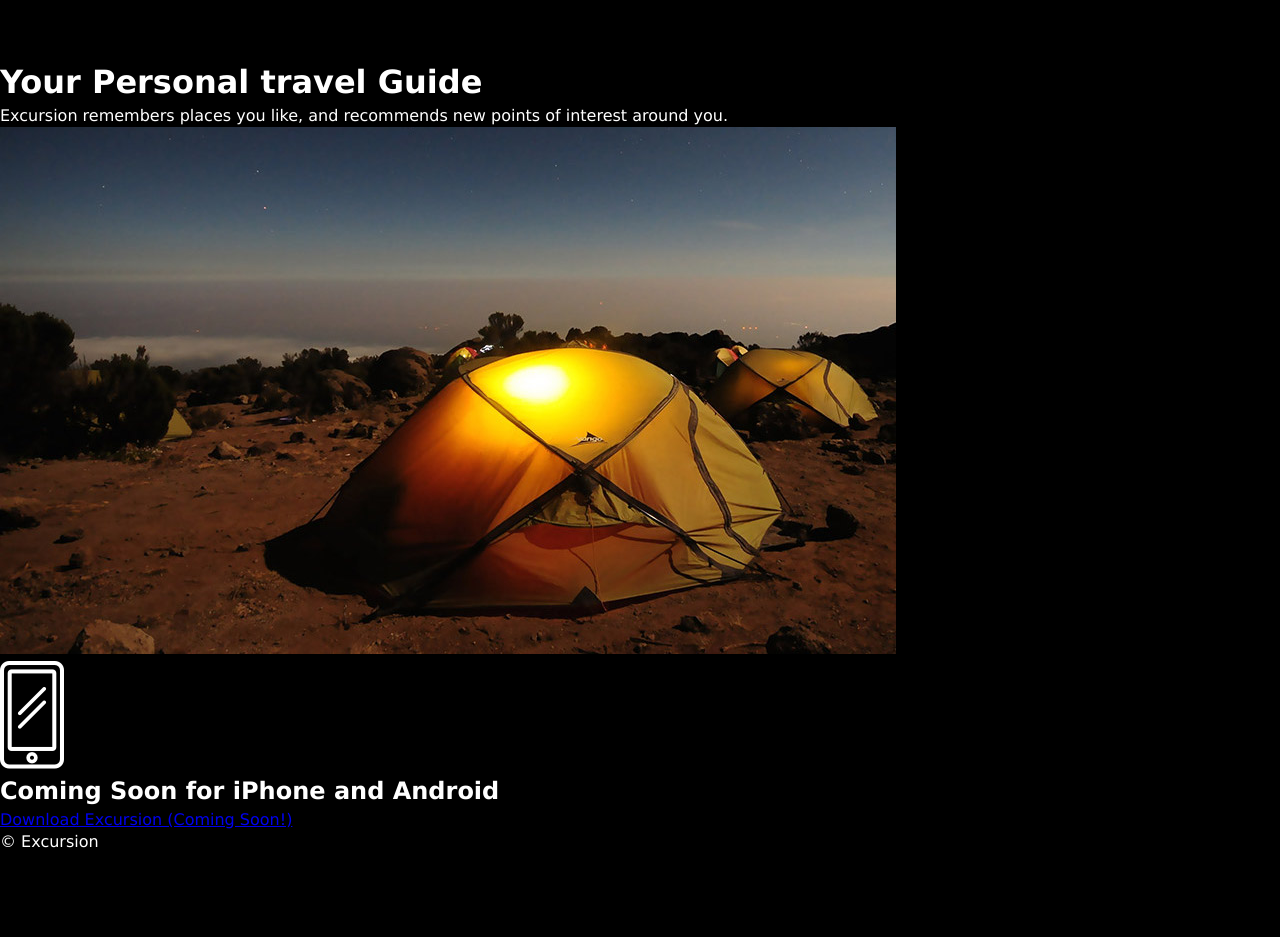
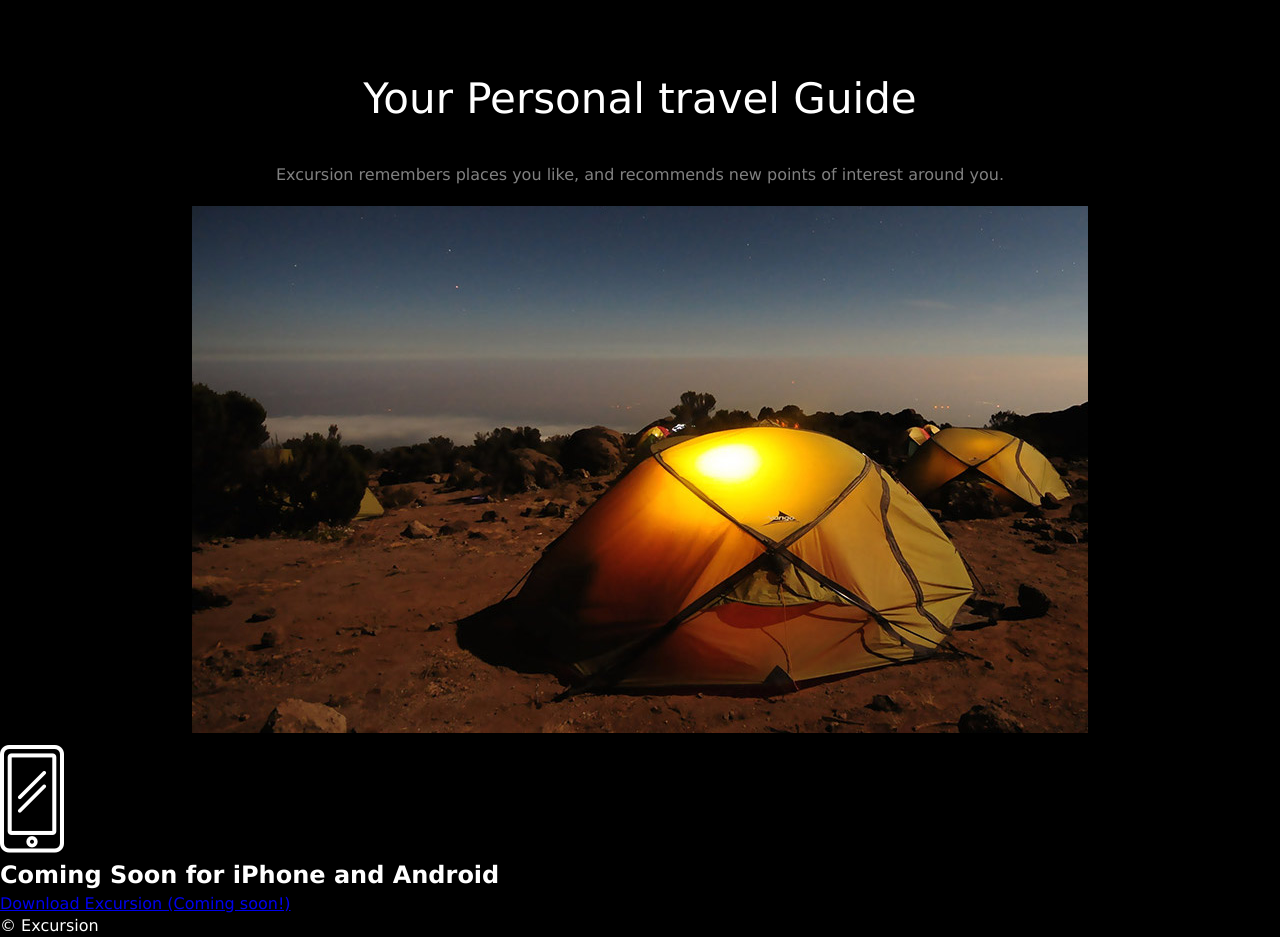
Before and after one commit to zuhranahmed/excursion, a plain HTML site: page index.html in a window 1280 px wide. Shown: the part 740-1677 px from the top of the page. Before the commit the page ends 1593 px from the top, so only its background shows below. Drawn offline with Linux system fonts and the light colour scheme.

Commit message:
style the showcase container in style .css

```diff
--- a/index.html
+++ b/index.html
@@ -9,10 +9,9 @@
   <body>
     <header id="mainheader">
       <h1>Discover hidden places in the world around you</h1>
-      <p><a href="#">Download Excursion (Coming Soon!)</a></p>
-      <video src="/resources/media/excursion.mp4" autoplay></video>
+      <p><a href="#">Download Excursion (Coming soon!)</a></p>
+      <video src="/resources/media/excursion.mp4" autoplay loop></video>
     </header>
-
     <main id="showcase">
       <h1>Your Personal travel Guide</h1>
       <p>
@@ -24,7 +23,7 @@
     <section id="update">
       <img src="/resources/media/phone.png" alt="Phone Image" />
       <h2>Coming Soon for iPhone and Android</h2>
-      <p><a href="#">Download Excursion (Coming Soon!)</a></p>
+      <p><a href="#">Download Excursion (Coming soon!)</a></p>
     </section>
     <footer>&copy; Excursion</footer>
   </body>
--- a/resources/css/style.css
+++ b/resources/css/style.css
@@ -27,6 +27,30 @@ body {
   color: aquamarine;
   padding: 5px;
 }
-#mainheader img {
-  border: none;
+#mainheader video {
+  padding: 20px 0;
 }
+
+/* showcase styling */
+
+#showcase {
+  max-width: 1400px;
+  margin: 0 auto;
+  text-align: center;
+}
+
+#showcase h1 {
+  padding: 10px 0 30px;
+  font-weight: normal;
+  font-size: 42px;
+}
+#showcase p {
+  margin-bottom: 10px;
+  padding: 5px;
+  color: gray;
+}
+
+#showcase img {
+  padding: 5px;
+  margin: 0 auto;
+}
```
